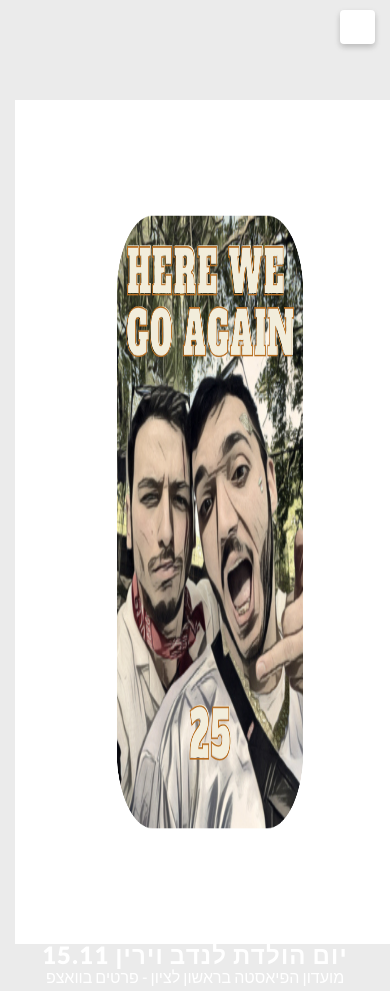
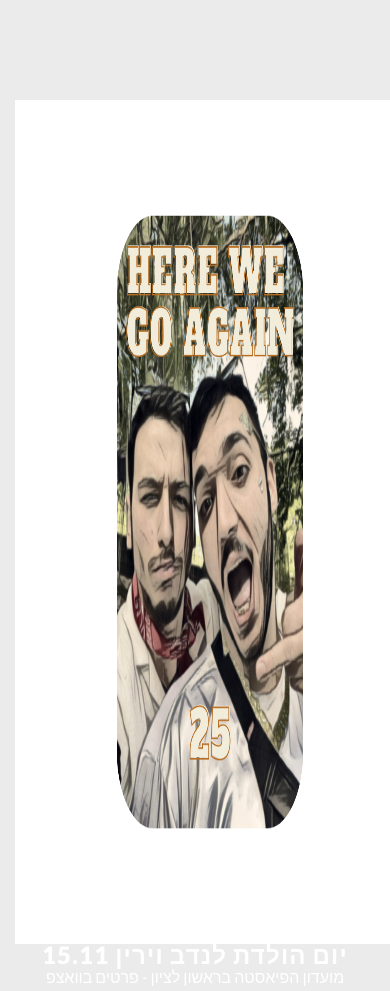
Before and after one commit to NadavShitrit1/HereWeGoAgainInvite, a website: page index.html in a window 390 px wide. Drawn offline with nearby package versions, Linux system fonts and the light colour scheme; files that its build step writes are made by us from their sources.

Commit message:
Update index.html

```diff
--- a/index.html
+++ b/index.html
@@ -15,12 +15,7 @@
 </head>
 
 <body>
-    <div id="mobile-menu-open" class="shadow-large">
-        <i class="fa fa-bars" aria-hidden="true"></i>
-    </div>
-
-
-    <div id="lead">
+	<div id="lead">
         <div id="lead-content">
             <img class="MyPhoto" src="images/HERE WE GO AGAIN.png" alt="MyPhoto" />
             <h1>15.11 יום הולדת לנדב וירין</h1>
```
